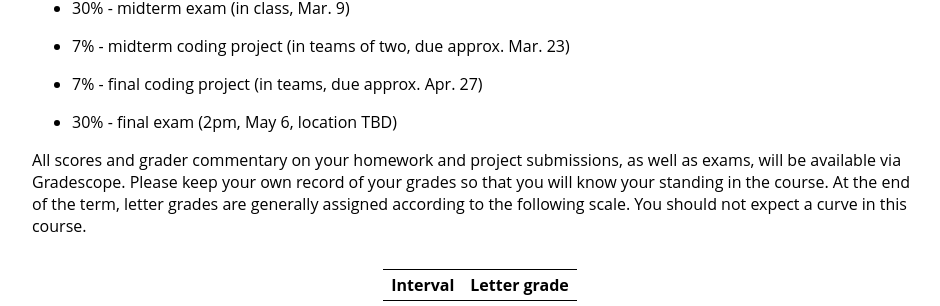
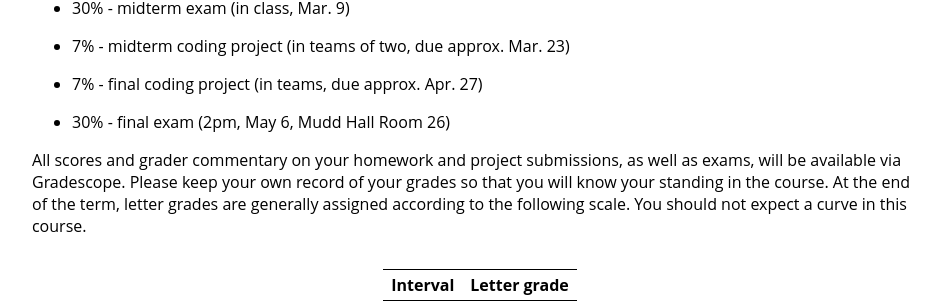
Before and after one commit to jhu-ip/cs220-sp26, a Jekyll site: the page built from syllabus.md, in a window 1280 px wide and 900 px high, scrolled down 5624 px. Shown: the part 149-455 px from the top of the window, without its empty margins (160-1100 px from the left). Built offline with Jekyll 4.4.1, drawn with Linux system fonts in a browser that asks for light colours.

Commit message:
syllabus.md: added location of final exam

```diff
--- a/syllabus.md
+++ b/syllabus.md
@@ -355,7 +355,7 @@ points towards your final grade.
 
 -   7% - final coding project (in teams, due approx. Apr. 27)
 
--   30% - final exam (2pm, May 6, location TBD)
+-   30% - final exam (2pm, May 6, Mudd Hall Room 26)
 
 All scores and grader commentary on your homework and project
 submissions, as well as exams, will be available via Gradescope. Please
```
Also changed, not shown: 1 other file.
